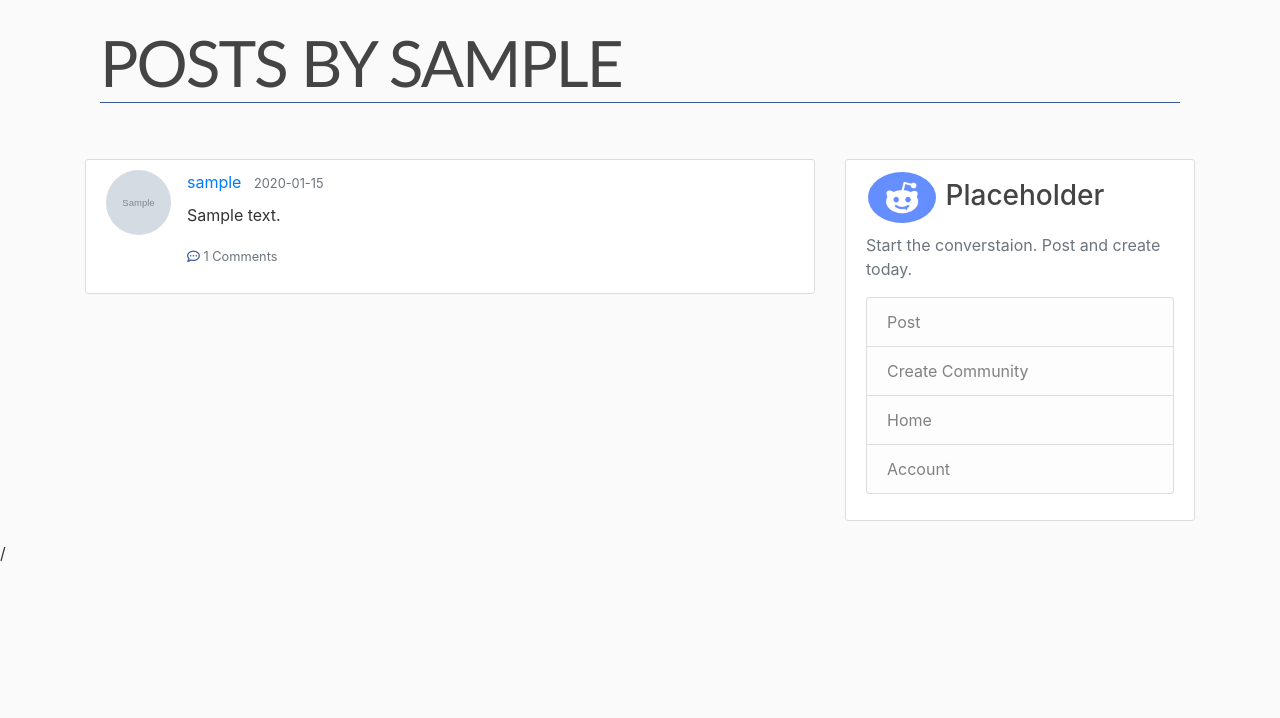
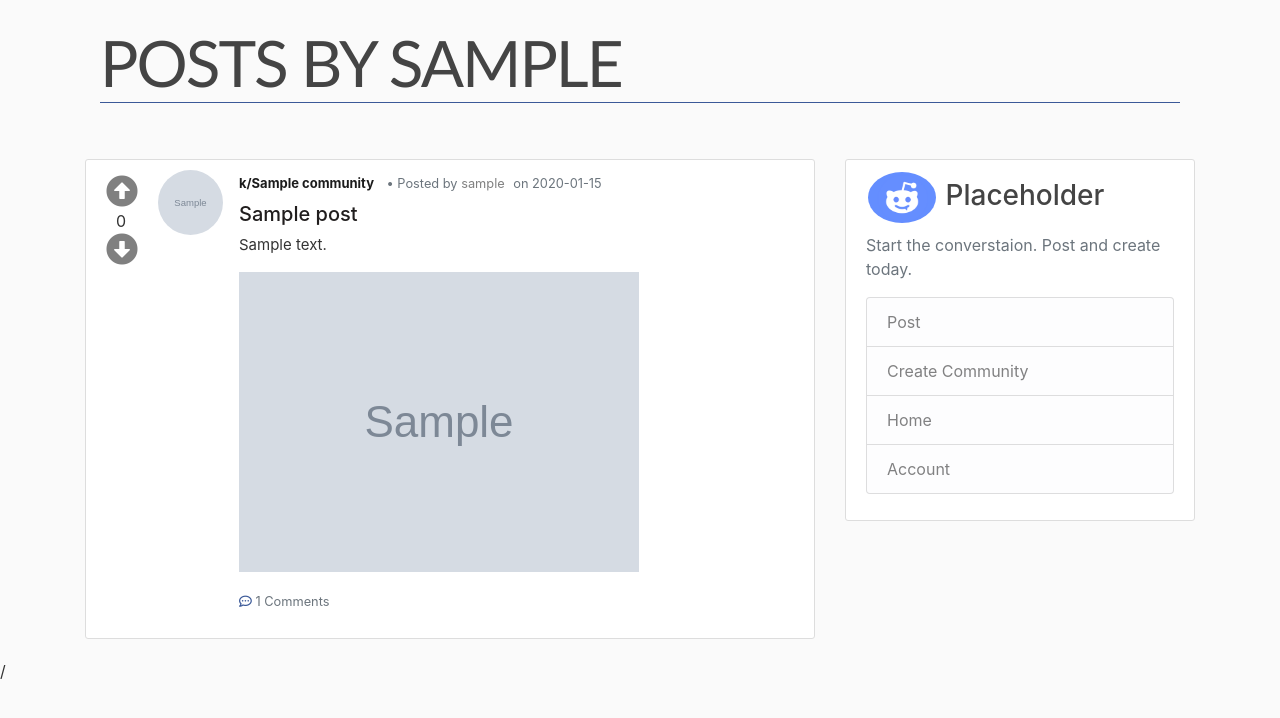
Before and after one commit to kumsy/keddit, a Flask app: a page that uses templates/user_account.html in a window 1280 px wide. Shown: the part 65-783 px from the top of the page. Run offline with Flask 2, Linux system fonts and the light colour scheme; tables that the repository leaves empty hold one stand-in row (values such as "Sample post"); grey boxes marked "Sample" are stand-in pictures; some libraries are stand-ins or nearby versions.

Commit message:
formatting

```diff
--- a/model.py
+++ b/model.py
@@ -97,7 +97,7 @@ class Post(db.Model):
     user_id = db.Column(db.Integer, db.ForeignKey('users.id'), nullable=False)
     community_id = db.Column(db.Integer, db.ForeignKey('communities.id'),
                                                             nullable=False)
-    title = db.Column(db.String(30), nullable=False)
+    title = db.Column(db.String(300), nullable=False)
     body = db.Column(db.Text, nullable=True)
     date = db.Column(db.DateTime, nullable=True, default=datetime.utcnow)
     image_url = db.Column(db.String(500), nullable=True)
--- a/server.py
+++ b/server.py
@@ -494,10 +494,12 @@ def downvote_comment(community_name, post_id, comment_id):
 def user_account(username):
     user= User.query.filter_by(username=username).first_or_404()
     posts = Post.query.filter_by(creator=user).all()
+    # posts = Post.query.order_by(desc(Post.votecount)).all()
 
 
     votes = []
     comments = []
+    communities= []
     # For each post in Posts(Post query above), get the upvotes and downvotes for each post_id
     # Then append them to a list after subtracting.
     for post in posts:
@@ -506,8 +508,10 @@ def user_account(username):
         votes.append(upvote - downvote)
         comments_count = Comment.query.filter_by(post_id=post.id).count()
         comments.append(comments_count)
+        communities.append(post.community.community_name)
 
-    return render_template('user_account.html', posts=posts, user=user, votes=votes, comments=comments)
+    return render_template('user_account.html', posts=posts, user=user,
+        votes=votes, comments=comments, communities=communities)
 
 #____________________________________________________________
 
--- a/static/styles.css
+++ b/static/styles.css
@@ -139,9 +139,16 @@
   display: flex;
   flex-direction: column;
   margin-top:25px;
-  margin-right: 10px
+  margin-right: 10px;
 
 }
+.arrow-container{
+  display:flex;
+  flex-direction: column;
+  margin-right: 10px;
+  margin-top: -20px;
+}
+
 
 .upvote{
   color:gray;
@@ -178,7 +185,7 @@
 
 }
 
-.up{
+.up_post_list{
 
 }
 
@@ -222,15 +229,20 @@ h1, h2, h3, h4, h5, h6 {
 }
 
 .article-title {
-  color: #444444;
+  /*color: #444444;*/
+  color: #211E1E;
+
+
 }
 
 a.article-title:hover {
   color: #428bca;
   text-decoration: none;
+
 }
 
 .article-content {
+  font-size: 15px;
   white-space: pre-line;
 
 }
@@ -261,7 +273,7 @@ a.article-title:hover {
 
 .article-metadata {
   padding-bottom: 1px;
-  margin-bottom: 4px;
+  margin-bottom: 7px;
   /*border-bottom: 1px solid #e3e3e3*/
 }
 
@@ -333,7 +345,7 @@ text-transform: uppercase;
 .subkeddit-title{
   color: rgb(28, 28, 28);
   font-weight: 700;
-  font-size: 14px;
+  font-size: 13px;
 }
 
 .subkeddit-user{
--- a/templates/frontpage.html
+++ b/templates/frontpage.html
@@ -23,6 +23,7 @@
     <article class="media content-section">
             <!-- Upvote Arrow -->
           <div class="vote-container">
+            <div class="arrow-container">
             <div class="up_post_list"><a href="/k/{{communities[loop.index0]}}/posts/{{post.id}}/upvote"><i data-id ="{{post.id}}" class="upvote fas fa-arrow-alt-circle-up fa-2x"></i></a></div>
 
             <!-- Display Votes -->
@@ -31,6 +32,7 @@
             <!-- Downvote Arrow -->
             <div class="down_post_list"><a href="/k/{{communities[loop.index0]}}/posts/{{post.id}}/downvote"><i data-id="{{post.id}}"class="downvote fas fa-arrow-alt-circle-down fa-2x"></i></a></div>
           </div>
+      </div>
 
       <img class="rounded-circle article-img" src="{{ url_for('static', filename='images/' + post.creator.image_file) }}">
       <div class="media-body">
@@ -43,13 +45,13 @@
 
         </div>
         <!-- Link post title to post link -->
-        <h4><a class="article-title" href="/k/{{communities[loop.index0]}}/post/{{post.id}}">{{ post.title }}</a></h4>
+        <h5><a class="article-title" href="/k/{{communities[loop.index0]}}/post/{{post.id}}">{{ post.title }}</a></h5>
         <p class="article-content">{{ post.body }}</p>
         <!-- Put picture here -->
         {% if post.image_url %}
         <img class="post-img" src="{{ url_for('static', filename='images/' + post.image_url) }}">
         {% endif %}
-         <p><small class="text-muted"><i class="comments far fa-comment-dots"></i> {{comments[loop.index0]}} Comments</small>
+         <p><small class="text-muted"><i class="comments fas fa-comment-alt"></i> {{comments[loop.index0]}} Comments</small>
 
 
       </div>
--- a/templates/user_account.html
+++ b/templates/user_account.html
@@ -14,22 +14,38 @@
   <!-- Display Posts -->
   {% for post in posts %}
     <article class="media content-section">
-        <!-- Upvotes/Downvotes -->
-          <!-- <div class="vote-container">
-            <div class="up"><a href="#"><i class="upvote fas fa-arrow-alt-circle-up fa-2x"></i></a></div>
-            <div class="votecount"> {{votes[loop.index0]}} </div>
-            <div class="down"><a href="#"><i class="downvote fas fa-arrow-alt-circle-down fa-2x"></i></a></div>
-          </div> -->
+           <!-- Upvote Arrow -->
+          <div class="vote-container">
+            <div class="arrow-container">
+            <div class="up_post_list"><a href="/k/{{communities[loop.index0]}}/posts/{{post.id}}/upvote"><i data-id ="{{post.id}}" class="upvote fas fa-arrow-alt-circle-up fa-2x"></i></a></div>
+
+            <!-- Display Votes -->
+            <div class="votecount" id="votecount{{post.id}}"> {{votes[loop.index0]}} </div>
+
+            <!-- Downvote Arrow -->
+            <div class="down_post_list"><a href="/k/{{communities[loop.index0]}}/posts/{{post.id}}/downvote"><i data-id="{{post.id}}"class="downvote fas fa-arrow-alt-circle-down fa-2x"></i></a></div>
+          </div>
+      </div>
 
       <img class="rounded-circle article-img" src="{{ url_for('static', filename='images/' + post.creator.image_file) }}">
       <div class="media-body">
         <div class="article-metadata">
-          <a class="mr-2" href="{{ url_for('user_account', username=post.creator.username) }}">{{ post.creator.username }}</a>
-          <small class="text-muted">{{ post.date.strftime('%Y-%m-%d') }}</small>
+
+          <a class="subkeddit-title mr-2" href="/k/{{communities[loop.index0]}}"><small class="text-muted"></small>k/{{communities[loop.index0]}}</a>
+
+          <small class="text-muted">• Posted by <a class="subkeddit-user mr-1" href="{{ url_for('user_account', username=post.creator.username) }}">{{ post.creator.username }}</a></small>
+
+          <small class="text-muted">on {{ post.date.strftime('%Y-%m-%d') }}</small>
         </div>
         <!-- Link post title to post link -->
-        <h2><a class="article-title" href="#"></a></h2>
+        <h5><a class="article-title" href="/k/{{communities[loop.index0]}}/post/{{post.id}}">{{ post.title }}</a></h5>
         <p class="article-content">{{ post.body }}</p>
+
+         <!-- Put picture here -->
+          {% if post.image_url %}
+          <img class="post-img" src="{{ url_for('static', filename='images/' + post.image_url) }}">
+          {% endif %}
+
          <p><small class="text-muted"><i class="comments far fa-comment-dots"></i> {{comments[loop.index0]}} Comments</small>
 
       </div>
```
Also changed, not shown: templates/community.html (+10 -4 lines), templates/post.html (+16 -7 lines), static/images/25b6a3794a2d704f.jpg (deleted), static/images/283a96952db903f7.jpeg (deleted), static/images/4a4993da483b6418.jpg (deleted), static/images/60c43e3d9e7e5a25.jpg (deleted), static/images/d748c43998b110a8.gif (added), static/images/e0854e1f8ecc0252.gif (deleted), static/images/f04ff624c3b399ec.gif (deleted), static/images/ironman.jpg (deleted), 1 other file.
